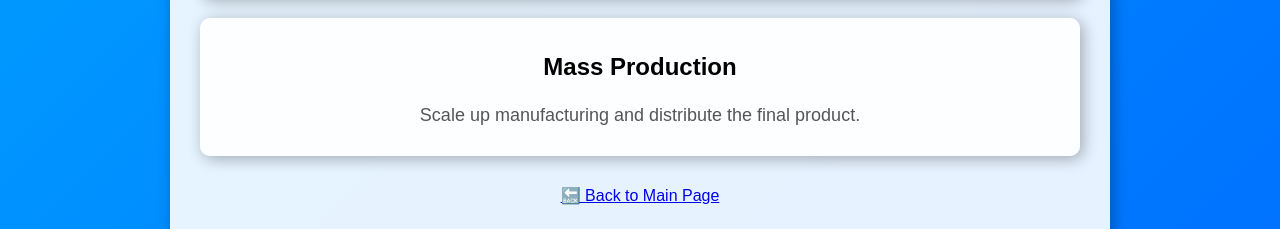
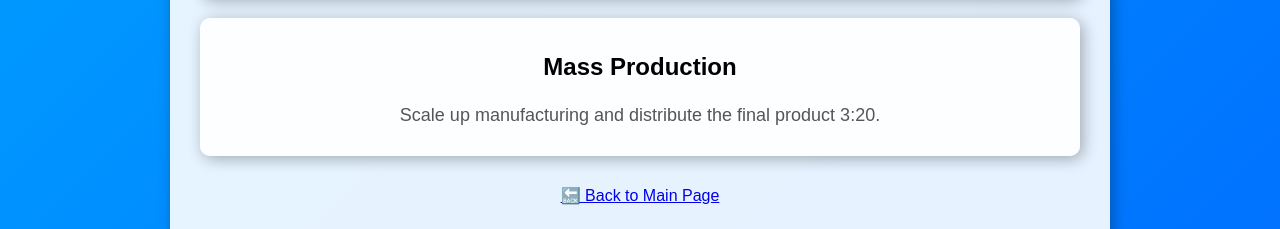
Before and after one commit to danielthurmond/SiliWiki, a Jekyll site: the page built from index.md, in a window 1280 px wide. Shown: the part 1838-2067 px from the top of the page. Built offline with Jekyll 4.4.1, drawn with Linux system fonts in a browser that asks for light colours.

Commit message:
Update ic_design_steps.yml

```diff
--- a/_data/ic_design_steps.yml
+++ b/_data/ic_design_steps.yml
@@ -40,4 +40,4 @@
 
 - name: Mass Production
   link: topics/mass_production.md
-  description: Scale up manufacturing and distribute the final product.
+  description: Scale up manufacturing and distribute the final product 3:20.
```
